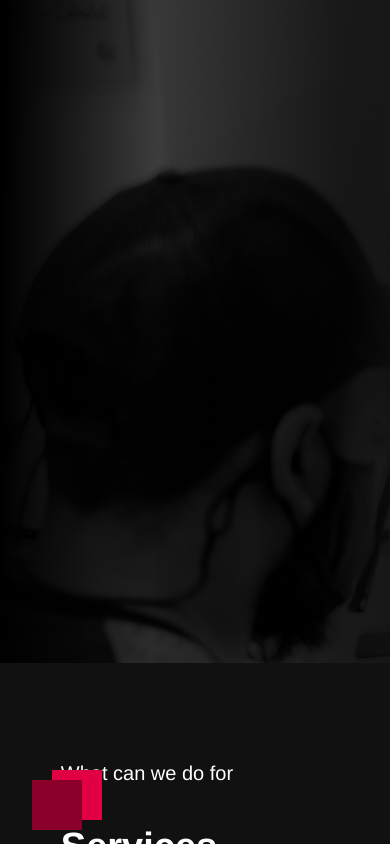
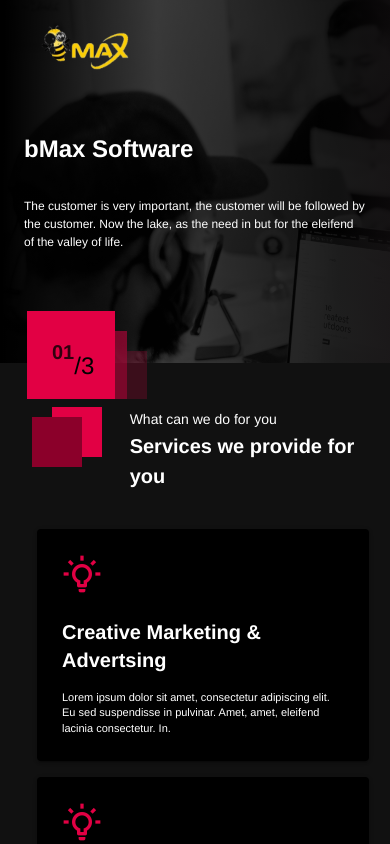
Before and after one commit to Andriy145-sys/digital_agency, a Vue app: page / in a window 390 px wide. Shown: the top 844 px of the page. Built offline with nearby package versions, Linux system fonts and the light colour scheme.

Commit message:
for mobile version

```diff
--- a/src/assets/layouts/mainStyles.css
+++ b/src/assets/layouts/mainStyles.css
@@ -2,6 +2,23 @@
     color: white;
 }
 
+@media only screen and (max-width: 600px) {
+    .componentSubtitle {
+        font-weight: 600;
+        font-size: 14px;
+        line-height: 140%;
+        color: #e20044;
+    }
+
+    .componentTitle {
+        font-weight: 600;
+        font-size: 20px;
+        line-height: 140%;
+        color: #ffffff;
+    }
+}
+
+@media only screen and (min-width: 610px) {
     .componentSubtitle {
         font-weight: 600;
         font-size: 16px;
@@ -15,3 +32,4 @@
         line-height: 140%;
         color: #ffffff;
     }
+}
--- a/src/components/Main/mainPage.vue
+++ b/src/components/Main/mainPage.vue
@@ -2,14 +2,22 @@
   <div class="main-background">
     <div class="main">
       <v-main>
-        <v-container v-if="!$vuetify.breakpoint.xs">
+        <v-container>
           <v-row no-gutters align="center">
             <v-col>
-              <p class="whiteText">Logo company</p>
+              <img
+                src="@/assets/img/logo.svg"
+                width="140px"
+                height="70px"
+                alt="logo"
+              />
             </v-col>
             <v-col cols="4" class="px-0">
               <v-row justify="end" no-gutters>
-                <v-item-group active-class="headerActiveItem">
+                <v-item-group
+                  active-class="headerActiveItem"
+                  v-if="!$vuetify.breakpoint.xs"
+                >
                   <v-container>
                     <v-row>
                       <v-item
@@ -36,15 +44,18 @@
               </v-row>
             </v-col>
           </v-row>
-          <v-col cols="6">
-            <p class="mainTitle">Digital Marketing Agency Surabaya</p>
+          <v-col cols="12" xl="6" lg="6" md="6" sm="6">
+            <span v-if="$vuetify.breakpoint.xs" class="mainTitle"
+              >bMax Software</span
+            >
+            <p v-else class="mainTitle">bMax Software</p>
             <p class="mainDescription">
               The customer is very important, the customer will be followed by
               the customer. Now the lake, as the need in but for the eleifend of
               the valley of life.
             </p>
           </v-col>
-          <div style="margin-top: 185px; margin-left: 20px">
+          <div class="cube">
             <v-row align="end" no-gutters>
               <div class="firstCube">
                 <p class="textStyle">01</p>
@@ -105,6 +116,84 @@ export default {
 </script>
 
 <style>
+@media only screen and (max-width: 600px) {
+  .mainTitle {
+    font-weight: 700;
+    font-size: 24px;
+    line-height: 96px;
+    color: #ffffff;
+    margin-top: 10px;
+  }
+  .mainDescription {
+    font-weight: 400;
+    font-size: 12px;
+    color: #ffffff;
+  }
+  .main-background {
+    background-image: url("../../assets/img/mainBackground.png");
+    height: 363px;
+    background-size: cover;
+  }
+  .main {
+    height: 363px;
+    background: linear-gradient(
+      90.6deg,
+      #000000 1.24%,
+      rgba(0, 0, 0, 0.71) 39.93%,
+      rgba(0, 0, 0, 0.88) 86.25%,
+      #171214 116.71%,
+      #000000 116.71%
+    );
+  }
+  .cube {
+    margin-top: 120px;
+    margin-left: 15px;
+  }
+  .firstCube {
+    width: 88px;
+    height: 88px;
+    background: #e20044;
+    display: flex;
+    padding: 25px;
+    position: absolute;
+    z-index: 10;
+  }
+  .secondCube {
+    width: 80px;
+    height: 68px;
+    background: rgba(226, 0, 68, 0.5);
+    position: absolute;
+    z-index: 5;
+    margin-left: 20px;
+  }
+  .thirdCube {
+    width: 20px;
+    height: 48px;
+    position: absolute;
+    background: rgba(226, 0, 68, 0.2);
+    margin-left: 100px;
+  }
+  .textStyle {
+    font-weight: 700;
+    font-size: 20px;
+    line-height: 160%;
+    color: #31000f;
+  }
+}
+@media only screen and (min-width: 610px) {
+  .mainTitle {
+    font-weight: 700;
+    font-size: 64px;
+    line-height: 96px;
+    color: #ffffff;
+    margin-top: 100px !important;
+  }
+  .mainDescription {
+    font-weight: 400;
+    font-size: 16px;
+    line-height: 160%;
+    color: #ffffff;
+  }
   .main-background {
     background-image: url("../../assets/img/mainBackground.png");
     height: 663px;
@@ -121,40 +210,9 @@ export default {
       #000000 116.71%
     );
   }
-.headerItem {
-  color: white;
-  margin-right: 10px;
-  cursor: pointer;
-}
-.routerLink {
-  text-decoration: none;
-  color: white !important;
-  font-weight: 600;
-  font-size: 14px;
-  line-height: 17px;
-}
-.routerLinkActive {
-  color: #e20044 !important;
-  text-decoration: none;
-  font-weight: 700;
-  font-size: 14px;
-  line-height: 21px;
-}
-.whiteText {
-  color: white;
-}
-.mainTitle {
-  font-weight: 700;
-  font-size: 64px;
-  line-height: 96px;
-  color: #ffffff;
-  margin-top: 100px;
-}
-.mainDescription {
-  font-weight: 400;
-  font-size: 16px;
-  line-height: 160%;
-  color: #ffffff;
+  .cube {
+    margin-top: 245px;
+    margin-left: 20px;
   }
   .firstCube {
     width: 128px;
@@ -186,4 +244,27 @@ export default {
     line-height: 160%;
     color: #31000f;
   }
+}
+.headerItem {
+  color: white;
+  margin-right: 10px;
+  cursor: pointer;
+}
+.routerLink {
+  text-decoration: none;
+  color: white !important;
+  font-weight: 600;
+  font-size: 14px;
+  line-height: 17px;
+}
+.routerLinkActive {
+  color: #e20044 !important;
+  text-decoration: none;
+  font-weight: 700;
+  font-size: 14px;
+  line-height: 21px;
+}
+.whiteText {
+  color: white;
+}
 </style>
--- a/src/components/Reviews/reviewsComponent.vue
+++ b/src/components/Reviews/reviewsComponent.vue
@@ -1,12 +1,8 @@
 <template>
   <div class="reviewsBackground">
-    <v-col style="text-align: center; padding-top: 32px;">
-      <p class="componentSubtitle">
-        WHAT DID THEY SAY ?
-      </p>
-      <p class="componentTitle">
-        TESTIMONIALS FROM OUR CLIENTS
-      </p>
+    <v-col style="text-align: center; padding-top: 32px">
+      <p class="componentSubtitle">WHAT DID THEY SAY ?</p>
+      <p class="componentTitle">TESTIMONIALS FROM OUR CLIENTS</p>
     </v-col>
     <reviews-list />
   </div>
@@ -20,9 +16,18 @@ export default {
 </script>
 
 <style>
-.reviewsBackground {
-  background-image: url("../../assets/img/reviewsBackground.png");
-  height: 574px;
-  background-size: cover;
+@media only screen and (max-width: 600px) {
+  .reviewsBackground {
+    background-image: url("../../assets/img/reviewsBackground.png");
+    height: max-content;
+    background-repeat: repeat-y;
+  }
+}
+@media only screen and (min-width: 610px) {
+  .reviewsBackground {
+    background-image: url("../../assets/img/reviewsBackground.png");
+    height: 574px;
+    background-size: cover;
+  }
 }
 </style>
--- a/src/components/Reviews/reviewsList.vue
+++ b/src/components/Reviews/reviewsList.vue
@@ -2,7 +2,7 @@
   <v-col>
     <v-row justify="center">
       <reviews-card
-        v-for="review in reviewsList.slice($vuetify.breakpoint.xs ? (0, 4) : (0, 1))"
+        v-for="review in reviewsList"
         :key="review.id"
         :review="review"
         class="mb-10"
@@ -49,14 +49,6 @@ export default {
           "Lorem ipsum dolor sit amet, consectetur adipiscing elit. A fringilla at gravida justo, felis risus ullamcorper augue tempus. Nam hac.",
         rating: 5,
       },
-      {
-        id: 5,
-        name: "Esther Howard",
-        img: "reviewsImg4.png",
-        coment:
-          "Lorem ipsum dolor sit amet, consectetur adipiscing elit. A fringilla at gravida justo, felis risus ullamcorper augue tempus. Nam hac.",
-        rating: 5,
-      },
     ],
   }),
 };
--- a/src/components/Services/serviceCard.vue
+++ b/src/components/Services/serviceCard.vue
@@ -7,23 +7,10 @@
   >
     <v-icon color="#E20044" x-large>mdi-lightbulb-on-outline mdi-38px</v-icon
     ><br /><br />
-    <p
-      style="
-        font-weight: 600;
-        font-size: 20px;
-        line-height: 140%;
-        color: #ffffff;
-      "
-      >{{ service.title }}</p
-    >
-    <p
-      style="
-        font-weight: 400;
-        font-size: 11px;
-        line-height: 140%;
-        color: #ffffff;
-      "
-    >
+    <p class="cardTitle">
+      {{ service.title }}
+    </p>
+    <p class="cardText">
       {{ service.description }}
     </p>
   </v-card>
@@ -40,4 +27,32 @@ export default {
 </script>
 
 <style>
+@media only screen and (max-width: 600px) {
+  .cardTitle {
+    font-weight: 600;
+    font-size: 20px;
+    line-height: 140%;
+    color: #ffffff;
+  }
+  .cardText {
+    font-weight: 400;
+    font-size: 11px;
+    line-height: 140%;
+    color: #ffffff;
+  }
+}
+@media only screen and (min-width: 610px) {
+  .cardTitle {
+    font-weight: 600;
+    font-size: 20px;
+    line-height: 140%;
+    color: #ffffff;
+  }
+  .cardText {
+    font-weight: 400;
+    font-size: 11px;
+    line-height: 140%;
+    color: #ffffff;
+  }
+}
 </style>
--- a/src/components/Services/servicesComponent.vue
+++ b/src/components/Services/servicesComponent.vue
@@ -2,22 +2,18 @@
   <div style="background-color: #111111">
     <v-main>
       <v-container>
-        <v-row no-gutters style="margin-top: 83px;" class="ml-5">
-          <v-col cols="1" class="pt-3">
+        <v-row no-gutters :style="$vuetify.breakpoint.xs ? 'margin-top: 20px;' : 'margin-top: 83px'" class="ml-5">
+          <v-col cols="2" class="pt-3">
             <div class="cubeFirst"></div>
             <div class="cubeSecond"></div>
           </v-col>
-          <v-col cols="6">
-            <span style="font-weight: 500; font-size: 20px; color: #ffffff">
-              What can we do for you
-            </span>
-            <br>
-            <span style="font-weight: 600; font-size: 38px; color: #ffffff">
-              Services we provide for you
-            </span>
+          <v-col :class="$vuetify.breakpoint.xs ? 'pl-10 pt-3' : ''" cols="10" xl="6" lg="6" md="6" sm="6">
+            <span class="Title"> What can we do for you </span>
+            <br />
+            <span class="Subtitle"> Services we provide for you </span>
           </v-col>
         </v-row>
-        <services-list/>
+        <services-list />
       </v-container>
     </v-main>
   </div>
@@ -31,6 +27,30 @@ export default {
 </script>
 
 <style>
+@media only screen and (max-width: 600px) {
+  .Title {
+    font-weight: 500;
+    font-size: 14px;
+    color: #ffffff;
+  }
+  .Subtitle {
+    font-weight: 600;
+    font-size: 20px;
+    color: #ffffff;
+  }
+}
+@media only screen and (min-width: 610px) {
+  .Title {
+    font-weight: 500;
+    font-size: 20px;
+    color: #ffffff;
+  }
+  .Subtitle {
+    font-weight: 600;
+    font-size: 38px;
+    color: #ffffff;
+  }
+}
 .cubeFirst {
   width: 50px;
   height: 50px;
```
Also changed, not shown: src/assets/img/logo.svg (added). Lines whose indentation alone changed are shown as unchanged.
